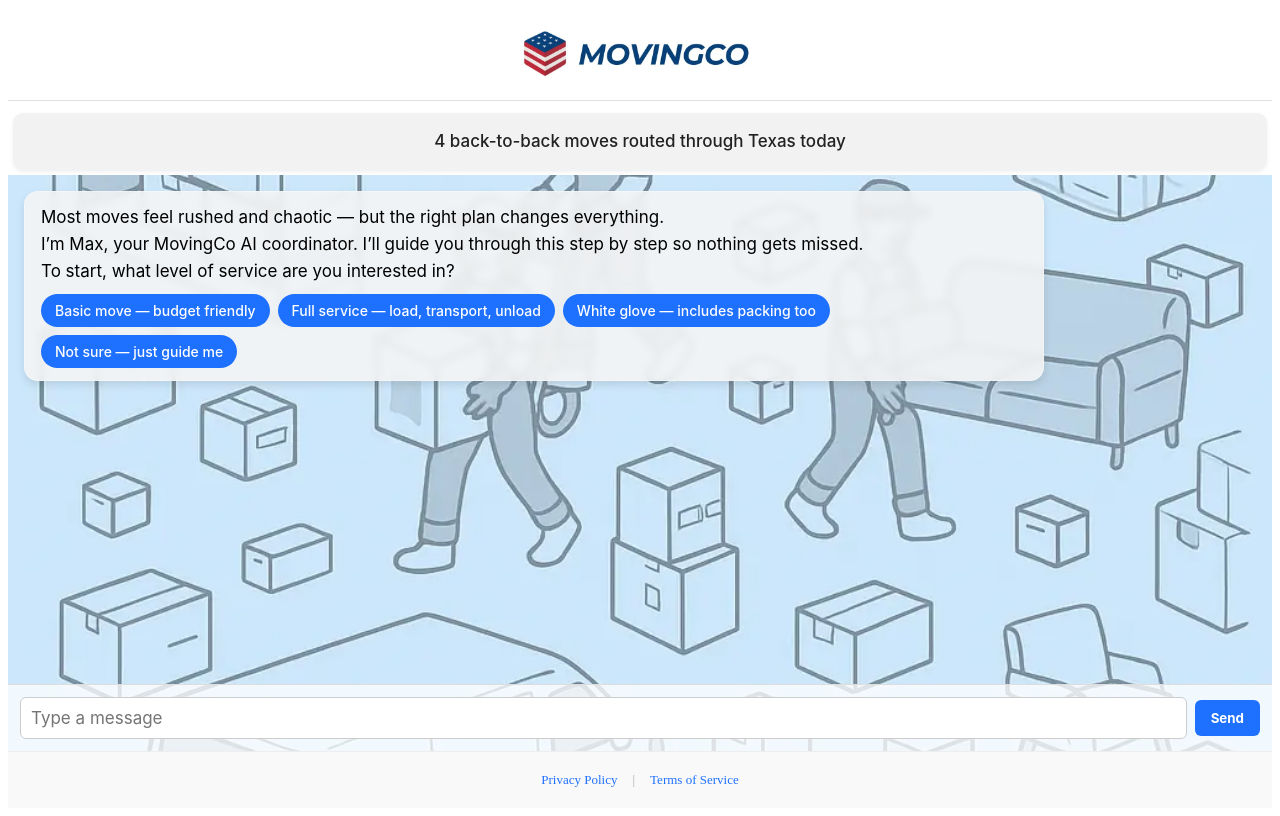
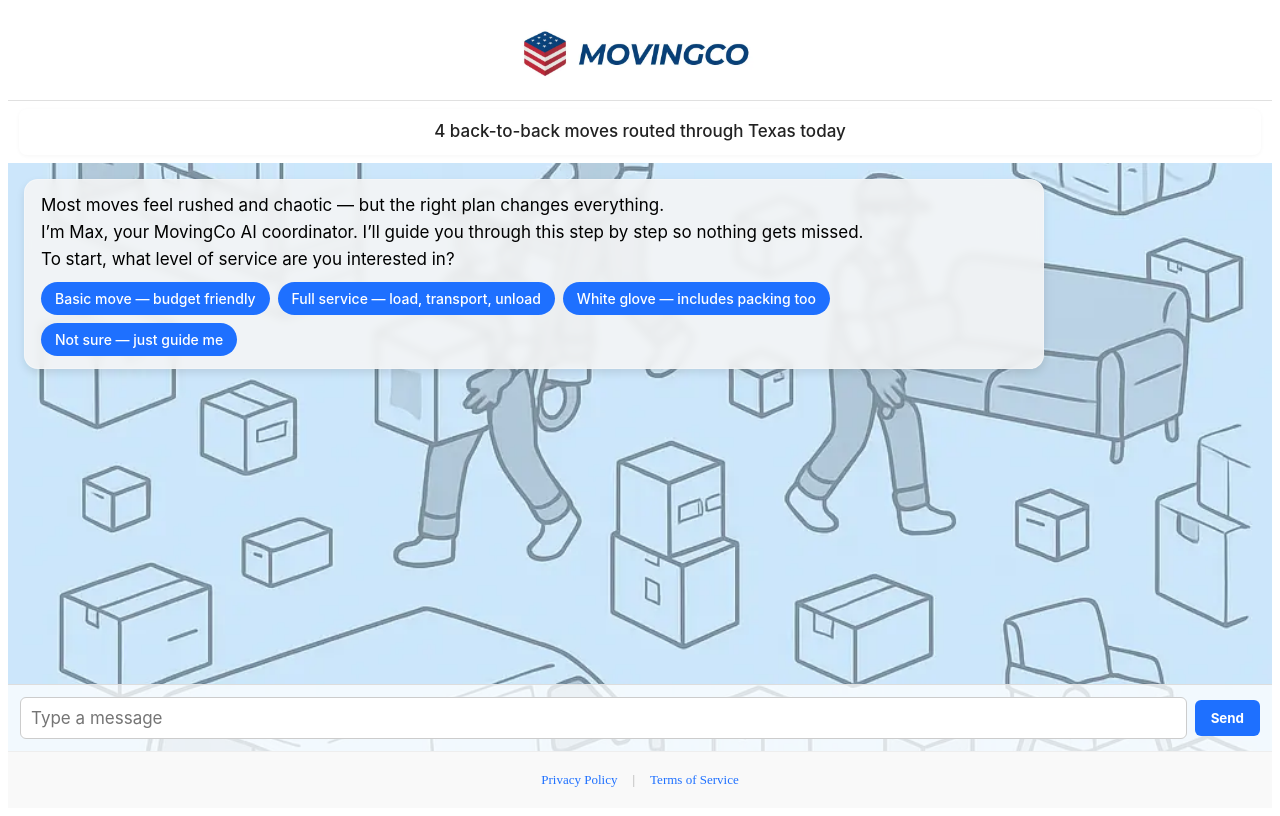
Before and after one commit to Trent2000Steel/V2, a Next.js app: page / in a window 1280 px wide. Built offline with nearby package versions, Linux system fonts and the light colour scheme.

Commit message:
Update LiveTrustStatus.js

```diff
--- a/components/LiveTrustStatus.js
+++ b/components/LiveTrustStatus.js
@@ -72,16 +72,16 @@ const styles = {
     fontSize: '17px',
     fontWeight: 500,
     color: '#222',
-    padding: '10px 20px',
-    margin: '4px auto 0',
+    padding: '6px 14px',
+    margin: '0 auto 4px',
     maxWidth: '96%',
-    background: 'rgba(240, 240, 240, 0.85)', // Light grey background
-    borderRadius: '10px',
-    boxShadow: '0 1px 4px rgba(0, 0, 0, 0.06)',
+    background: '#fff',
+    borderRadius: '8px',
+    boxShadow: '0 1px 4px rgba(0, 0, 0, 0.04)',
     transition: 'opacity 0.6s ease-in-out',
-    backdropFilter: 'blur(4px)',
-    WebkitBackdropFilter: 'blur(4px)',
-    minHeight: '38px',
+    backdropFilter: 'blur(2px)',
+    WebkitBackdropFilter: 'blur(2px)',
+    minHeight: '34px',
     textAlign: 'center',
   },
   text: {
```
